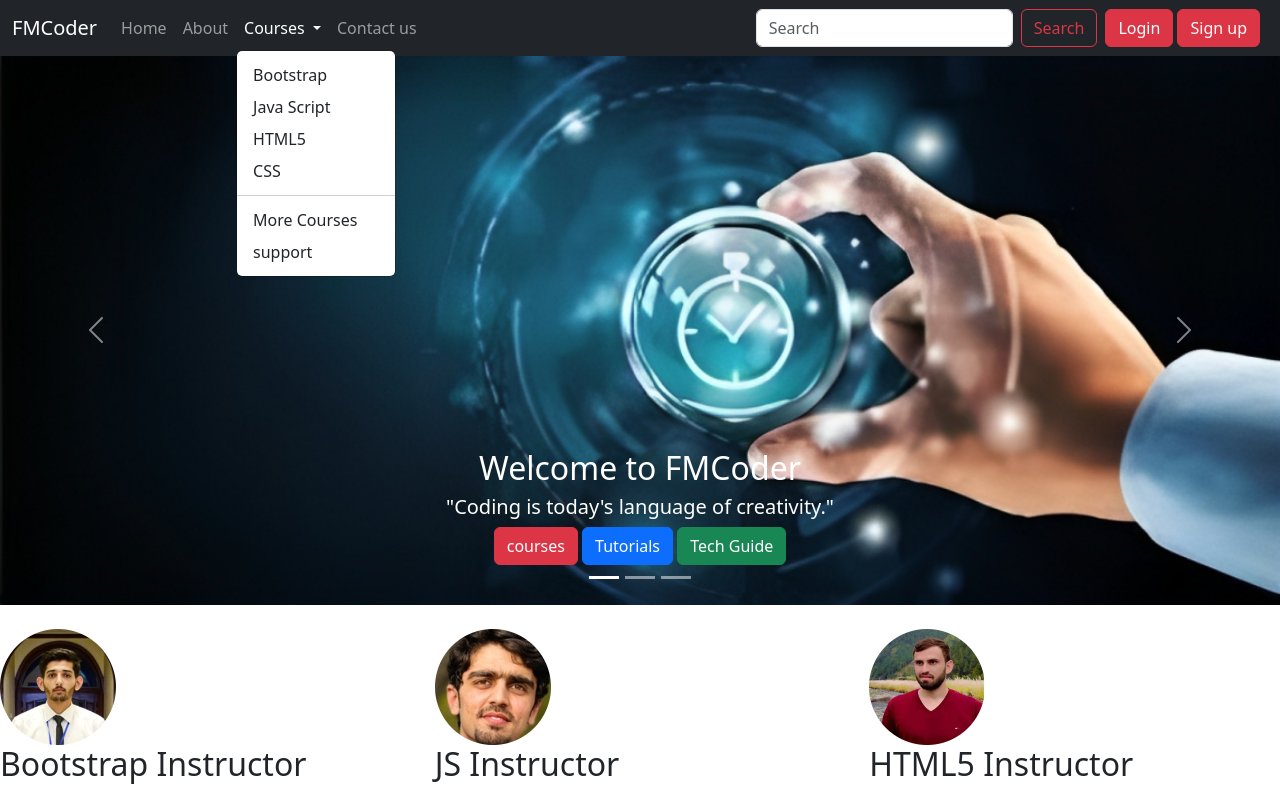
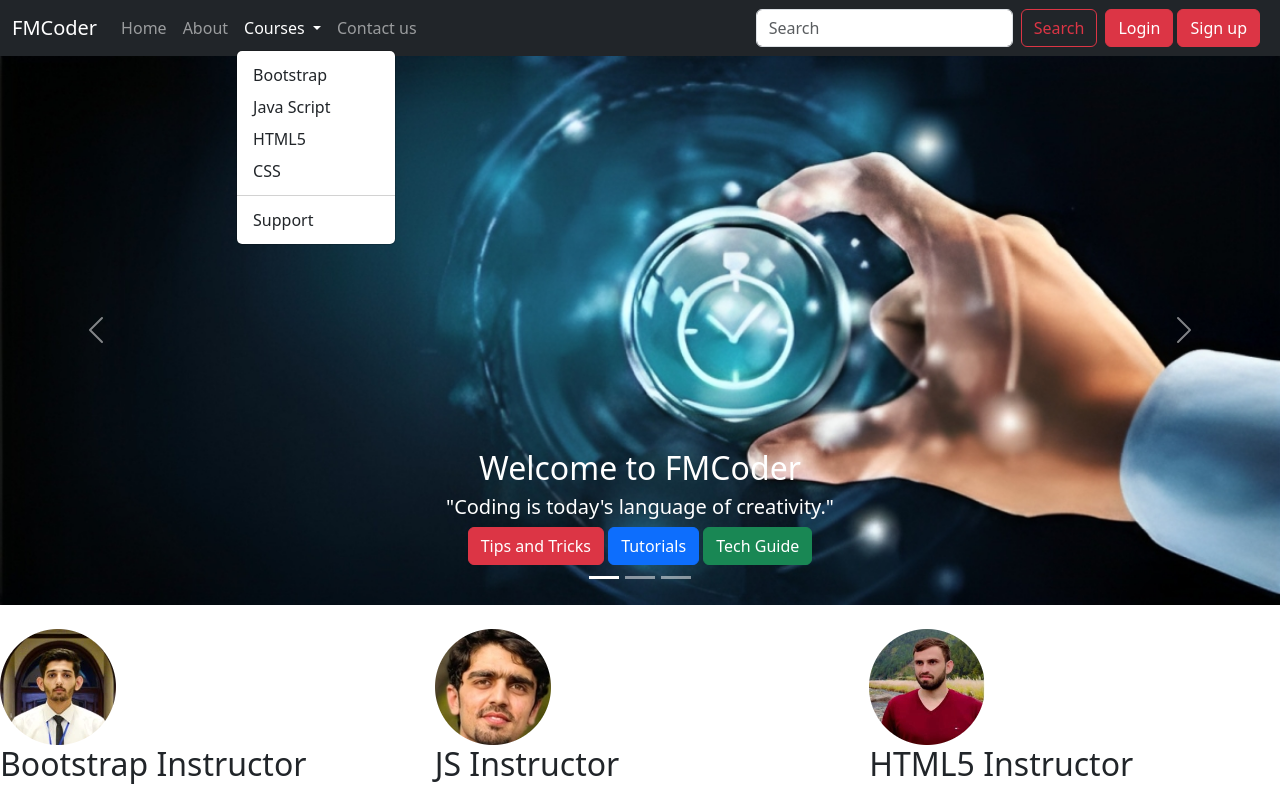
Before and after one commit to codingpec/FMCoder, a plain HTML site: page index.html in a window 1280 px wide. Both pictures are taken after a click on the button "Courses". Shown: the top 788 px of the page. Drawn offline with nearby package versions, Linux system fonts and the light colour scheme.

Commit message:
Update index.html

```diff
--- a/index.html
+++ b/index.html
@@ -37,8 +37,7 @@
               <li>
                 <hr class="dropdown-divider">
               </li>
-              <li><a class="dropdown-item" href="#">More Courses</a></li>
-              <li><a class="dropdown-item" href="#">support</a></li>
+              <li><a class="dropdown-item" href="#">Support</a></li>
             </ul>
           </li>
           <li class="nav-item">
@@ -175,7 +174,7 @@
         <div class="carousel-caption d-none d-md-block">
           <h2>Welcome to FMCoder</h2>
           <h5>"Coding is today's language of creativity." </h5>
-          <button class="btn btn-danger">courses</button>
+          <button class="btn btn-danger">Tips and Tricks</button>
           <button class="btn btn-primary">Tutorials</button>
           <button class="btn btn-success">Tech Guide</button>
         </div>
```
